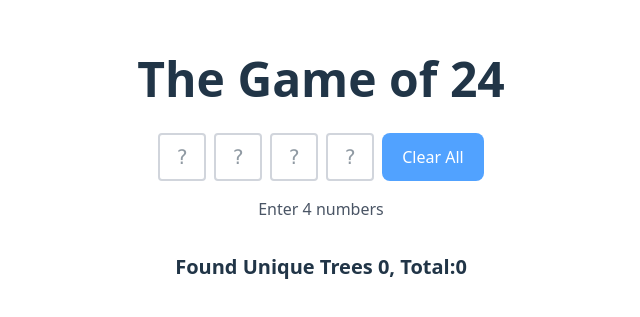
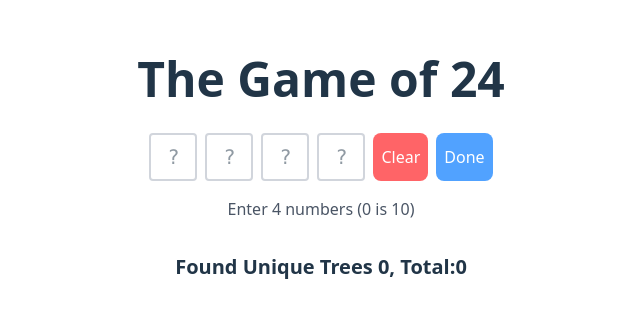
Before and after one commit to jasoneveleth/game-of-24-app, a React (Vite) app: page / in a window 1280 px wide. Shown: the part 227-544 px from the top of the page, without its empty margins (319-959 px from the left). Built offline with nearby package versions, Linux system fonts and the light colour scheme.

Commit message:
auto advance

```diff
--- a/src/App.jsx
+++ b/src/App.jsx
@@ -11,15 +11,39 @@ import exampleTree1, {
   same,
 } from './fun'
 
+const GOLD_NUM = 24
+
 export default function ArithmeticTreeApp() {
   const [numbers, setNumbers] = useState(['', '', '', ''])
   const [foundTrees, setFoundTree] = useState({})
 
-  const handleInputChange = (index, value) => {
+  const handleClick = (index) => {
+    const input = document.querySelector(`input[data-index="${index}"]`)
+    input?.focus()
+    input?.setSelectionRange(0, input?.value.length)
+  }
+
+  const handleDone = () => {
+    for (let i = 0; i < numbers.length; i++) {
+      document.querySelector(`input[data-index="${i}"]`).blur()
+    }
+  }
+
+  const handleInputChange = (index, arg) => {
+    const value = arg === '0' ? '10' : arg
     if (/^(|[1-9]|10)$/.test(value)) {
       const newNumbers = [...numbers]
       newNumbers[index] = value
       setNumbers(newNumbers)
+      const nextInput = document.querySelector(
+        `input[data-index="${index + 1}"]`,
+      )
+      if (/^([1-9]|10)$/.test(value) && nextInput) {
+        nextInput?.focus()
+        nextInput?.setSelectionRange(0, nextInput?.value.length)
+      } else if (index == 3) {
+        document.querySelector(`input[data-index="${index}"]`).blur()
+      }
     }
   }
 
@@ -27,7 +51,6 @@ export default function ArithmeticTreeApp() {
     setNumbers(Array(numbers.length).fill(''))
     const firstInput = document.querySelector(`input[data-index="0"]`)
     firstInput?.focus()
-    firstInput?.click()
     firstInput?.setSelectionRange(0, 0)
   }
 
@@ -39,7 +62,7 @@ export default function ArithmeticTreeApp() {
         for (const op_list of cartesianPower(ops, 3)) {
           for (const tree_type of treeTypes) {
             const tree = construct(perm, tree_type(), op_list)
-            if (evaluate(tree) === 24 && !set.has(stringify_tree(tree))) {
+            if (evaluate(tree) === GOLD_NUM && !set.has(stringify_tree(tree))) {
               set.add(stringify_tree(tree))
               const match = Object.keys(acc).find((x) => same(acc[x][0], tree))
               if (match === undefined) {
@@ -58,7 +81,7 @@ export default function ArithmeticTreeApp() {
   return (
     <div className="p-4 max-w-2xl my-auto mx-auto">
       <h1 className="text-5xl leading-tight font-bold mb-6 text-center">
-        The Game of 24
+        The Game of {GOLD_NUM}
       </h1>
       <div className="mb-8">
         <div className="flex justify-center gap-2 mb-4">
@@ -70,7 +93,7 @@ export default function ArithmeticTreeApp() {
               pattern="[0-9]*"
               value={num}
               onChange={(e) => handleInputChange(i, e.target.value)}
-              onClick={() => handleInputChange(i, '')}
+              onClick={() => handleClick(i)}
               className="w-12 h-12 text-center text-xl border-2 border-gray-300 rounded font-mono cursor-pointer"
               placeholder="?"
               maxLength="2"
@@ -79,11 +102,16 @@ export default function ArithmeticTreeApp() {
           ))}
           <button
             onClick={clearAll}
-            className="px-6 py-2 !bg-blue-400 text-white rounded-full font-medium">
-            Clear All
+            className="px-2 py-1 bg-red-400 text-white rounded-lg font-medium">
+            Clear
+          </button>
+          <button
+            onClick={handleDone}
+            className="px-2 py-1 bg-blue-400 text-white rounded-lg font-medium">
+            Done
           </button>
         </div>
-        <p className="text-center text-gray-600">Enter 4 numbers</p>
+        <p className="text-center text-gray-600">Enter 4 numbers (0 is 10)</p>
       </div>
       <h2 className="text-xl font-semibold mb-4 text-center">
         Found Unique Trees {Object.keys(foundTrees).length}, Total:
--- a/src/index.css
+++ b/src/index.css
@@ -36,25 +36,6 @@ body {
   min-height: 100vh;
 }
 
-button {
-  border-radius: 8px;
-  border: 1px solid transparent;
-  padding: 0.6em 1.2em;
-  font-size: 1em;
-  font-weight: 500;
-  font-family: inherit;
-  background-color: #1a1a1a;
-  cursor: pointer;
-  transition: border-color 0.25s;
-}
-button:hover {
-  border-color: #646cff;
-}
-button:focus,
-button:focus-visible {
-  outline: 4px auto -webkit-focus-ring-color;
-}
-
 @media (prefers-color-scheme: light) {
   :root {
     color: #213547;
@@ -63,7 +44,4 @@ button:focus-visible {
   a:hover {
     color: #747bff;
   }
-  button {
-    background-color: #f9f9f9;
-  }
 }
```
